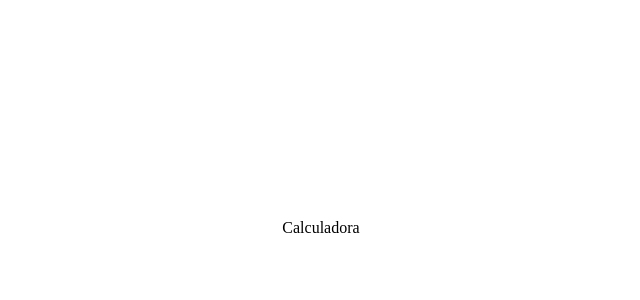
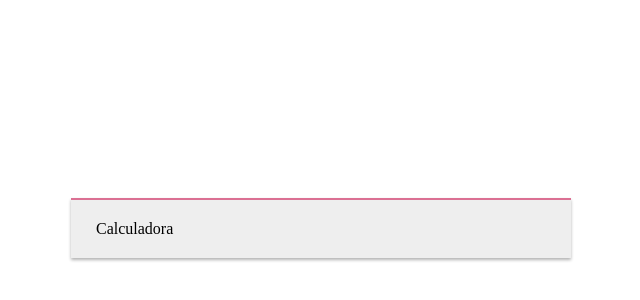
Before and after one commit to adrian1426/ReactJS_CalcInteresCompuesto, a React (Create React App) app: page / in a window 1280 px wide. Shown: the part 172-472 px from the top of the page, without its empty margins (319-959 px from the left). Built offline with nearby package versions, Linux system fonts and the light colour scheme.

Commit message:
Componente section, grid gris

```diff
--- a/src/App.js
+++ b/src/App.js
@@ -1,9 +1,10 @@
 import Container from "./components/Container";
+import Section from "./components/Section";
 
 function App() {
   return (
     <Container>
-      Calculadora
+      <Section>Calculadora</Section>
     </Container>
   );
 }
--- /dev/null
+++ b/src/components/Section.js
@@ -0,0 +1,11 @@
+import styled from "styled-components";
+
+const Section = styled.section`
+  background-color: #eee;
+  border-top: solid 2px palevioletred;
+  padding: 20px 25px;
+  width: 500px;
+  box-shadow:0px 2px 3px rgb(0,0,0,0.3);
+`;
+
+export default Section;
```
